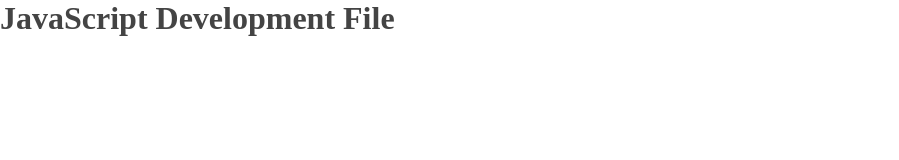
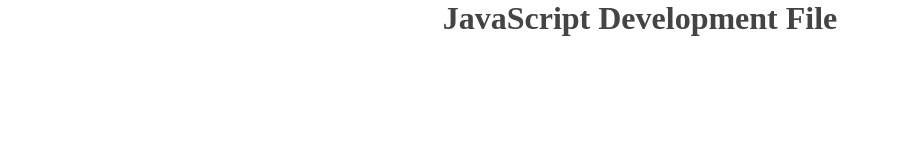
Before and after one commit to mbratul/js_development, a plain HTML site: page index.html in a window 1280 px wide. Shown: the whole page, without its empty margins (0-899 px from the left). Drawn offline with Linux system fonts and the light colour scheme.

Commit message:
update css styling

```diff
--- a/style.css
+++ b/style.css
@@ -5,4 +5,11 @@
 body, html{
     margin: 0 auto;
     color: #444444;
+    width: 1200px;
 }
+h1{
+    text-align: center;
+}
+.header_area, .header{
+    width: 100%;
+}
```
